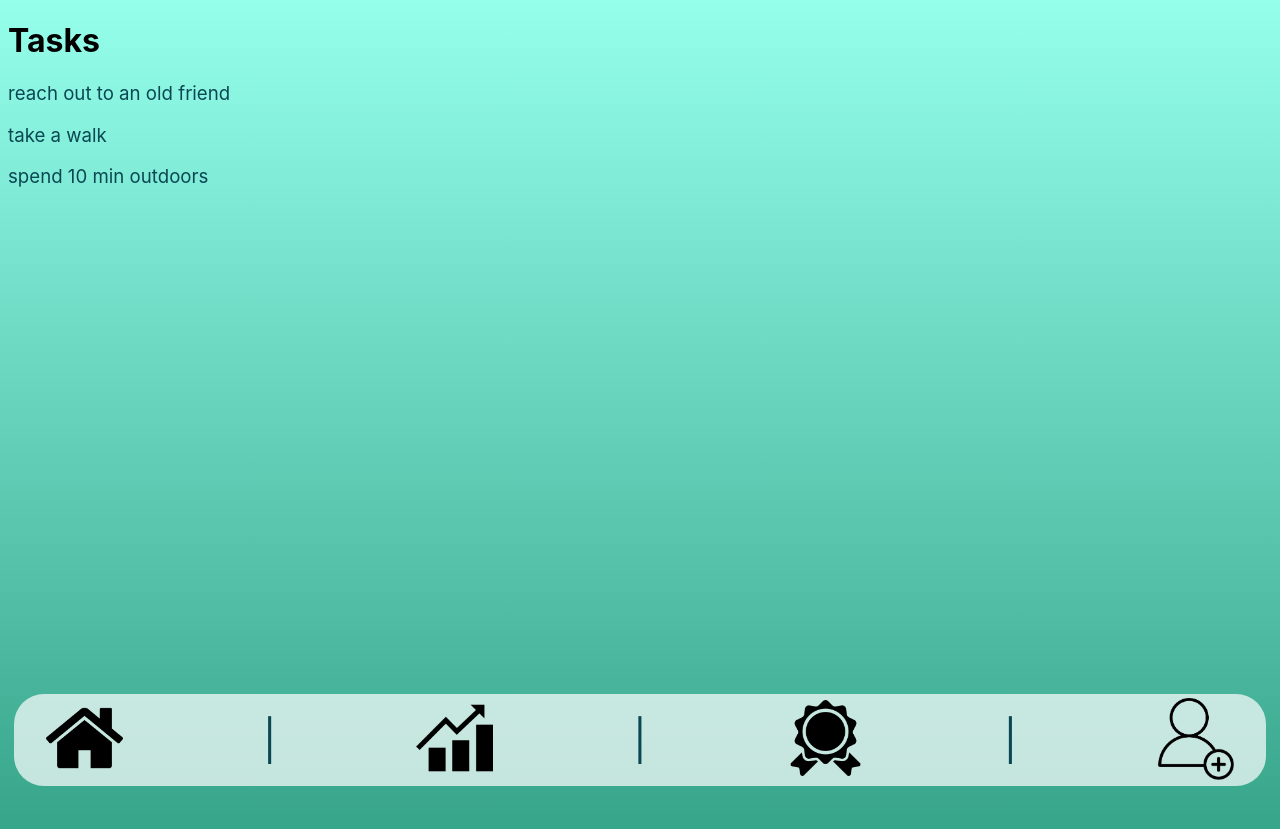
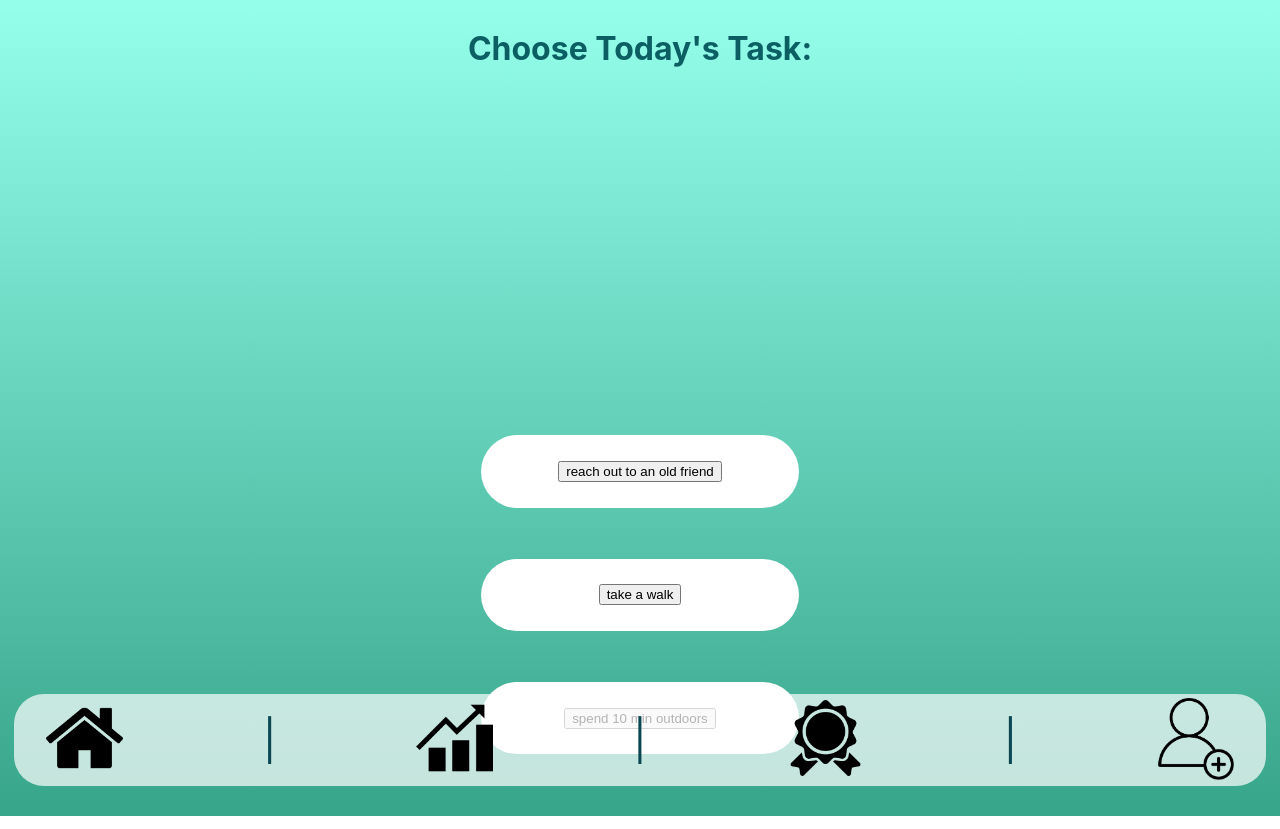
Before and after one commit to zayan-sheikh/equihealth, a React (Create React App) app in the folder frontend_real/: page /tasks in a window 1280 px wide. Built offline with nearby package versions, Linux system fonts and the light colour scheme.

Commit message:
Implemented streak keeping logic.

```diff
--- a/frontend_real/package.json
+++ b/frontend_real/package.json
@@ -9,6 +9,7 @@
     "@testing-library/jest-dom": "^5.17.0",
     "@testing-library/react": "^13.4.0",
     "@testing-library/user-event": "^13.5.0",
+    "date-fns": "^3.6.0",
     "http-proxy-middleware": "^3.0.0",
     "react": "^18.2.0",
     "react-dom": "^18.2.0",
--- a/frontend_real/src/pages/AddFriends.js
+++ b/frontend_real/src/pages/AddFriends.js
@@ -3,7 +3,9 @@ import React from 'react'
 export default function AddFriends() {
   return (
     <div class='container'>
-      <p>Friends</p>
+      <div class="Label">
+          <h1>Add Friends</h1>
+      </div>
     </div>
   )
 }
--- a/frontend_real/src/pages/Home.js
+++ b/frontend_real/src/pages/Home.js
@@ -2,9 +2,11 @@ import React, { useState, useEffect } from 'react';
 import "./Home.css";
 import {Link} from 'react-router-dom'
 import streakimg from '../assets/streakimg.png'
+import differenceInHours from 'date-fns/differenceInHours'
 
 function Home() {
-    const [streak, setStreak] = useState(-1)
+    const [streak, setStreak] = useState()
+    var user = {};
 
     useEffect(() => {
         const fetchStreak = async () => {
@@ -17,11 +19,35 @@ function Home() {
             const json = await response.json()
 
             if (response.ok) {
+                user = json;
                 setStreak(json.streak)
             }
         }
 
         fetchStreak()
+
+        var time = differenceInHours(new Date(), new Date(user.updatedAt));
+
+        if (time > 48) {
+            const myHeaders = new Headers();
+            myHeaders.append("Content-Type", "application/json");
+
+            const raw = JSON.stringify({
+            "streak": 0
+            });
+
+            const requestOptions = {
+            method: "PATCH",
+            headers: myHeaders,
+            body: raw,
+            redirect: "follow"
+            };
+
+            var path = "http://localhost:3001/api/main/";
+            var result = path.concat(user._id);
+
+            fetch(result, requestOptions);
+        }
     }, [])
 
     return (
@@ -31,9 +57,11 @@ function Home() {
                 <p class="greeting"> Hello, User!</p>
             </div>
 
-            <div class="header">
-                <Link to='/tasks' class="userText">View Daily Tasks</Link>
-            </div>
+            <Link to='/tasks' class="userText">
+                <div class="header">
+                    <p>View Daily Tasks</p>
+                </div>
+            </Link>
 
             <div style={{ display: 'flex', flexDirection: 'column', alignItems: 'center', justifyContent: 'center' }}>
                 <div  style={{ display: 'flex', alignItems: 'center', justifyContent: 'center' }}>
--- a/frontend_real/src/pages/Leaderboard.js
+++ b/frontend_real/src/pages/Leaderboard.js
@@ -5,7 +5,9 @@ import dummypfp2 from '../assets/dummypfp2.jpeg'
 export default function Leaderboard() {
   return (
     <div class='container'>
-      <h1>Leaderboard</h1>
+      <div class="Label">
+          <h1>Leaderboard</h1>
+      </div>
       <div class ='leaderboard-item' style={{ display: 'flex', alignItems: 'center', justifyContent: 'center' }}>
                 <img src={dummypfp} alt="Chloe's Profile Picture" style={{ width: '12vw', height: 'auto' }}></img>
           <p>Chloe & 'Unicorn Name'</p>
--- a/frontend_real/src/pages/Stats.js
+++ b/frontend_real/src/pages/Stats.js
@@ -43,13 +43,6 @@ function Stats() {
 
         <div class="Label">
             <h1>YOUR STATS</h1>
-        </div>
-        <div class="Label">
-            <p>{user.water}</p>
-            <p>{user.exercise}</p>
-            <p>{user.food}</p>
-            <p>{user.brain}</p>
-            <p>{user.connect}</p>
         </div>
 
         <div class="Graph">
--- a/frontend_real/src/pages/Tasks.css
+++ b/frontend_real/src/pages/Tasks.css
@@ -4,4 +4,33 @@ body {
 
 .tasks-background {
     height: 100vh;
+    display: flex;
+    flex-direction: column;
+    align-items: center;
+    justify-content: start;
 }
+
+.task-list {
+    display: flex;
+    flex-direction: column;
+    align-items: center;
+    justify-content: start;
+    margin-top: 40vh;
+}
+
+.task {
+    background-color: white;
+    padding: 2vw;
+    margin: 2vw;
+    border-radius: 40px;
+    width: 100%;
+    display: flex;
+    flex-direction: row;
+    justify-content: center;
+    align-items: center;
+    /* padding-bottom: 100px; */
+}
+
+.task > p {
+    color: rgb(11, 95, 99);
+}
--- a/frontend_real/src/pages/Tasks.js
+++ b/frontend_real/src/pages/Tasks.js
@@ -1,7 +1,9 @@
 import React from 'react'
 import "./Tasks.css"
+import differenceInHours from 'date-fns/differenceInHours'
 
 function Tasks() {
+  // WARNING: if you change any of these, make sure to carry out the change in "category" function as well.
   const taskArray = ["drink water", "take a walk", "go on a run",
                     "read a book", "journal", "reach out to an old friend",
                     "message a loved one", "cook a healthy meal", "spend 10 min outdoors"];
@@ -18,15 +20,125 @@ function Tasks() {
     task3 = Math.floor(Math.random() * taskArray.length);
   }
 
+  const category = (task) => {
+    switch(task) {
+      case "drink water":
+        return "water";
+      case "take a walk":
+        return "exercise";
+      case "go on a run":
+        return "exercise";
+      case "read a book":
+        return "brain";
+      case "journal":
+        return "brain";
+      case "reach out to an old friend":
+        return "connect";
+      case "message a loved one":
+        return "connect";
+      case "cook a healthy meal":
+        return "food";
+      case "spend 10 min outdoors":
+        return "exercise";
+    }
+  }
+
+  var user = {_id: "", streak: 0};
+  // var id = "";
+  // var streak = 0;
+
+  const fetchStreak = async () => {
+    const requestOptions = {
+        method: "GET",
+        redirect: "follow"
+    };
+    const response = await fetch("http://localhost:3001/api/main", requestOptions)
+    const json = await response.json()
+
+    if (response.ok) {
+        // id = json._id
+        // streak = json.streak
+        user = json
+        return json.streak
+    }
+}
+
+  // tells us whether we should increase the streak or not
+  // returns a boolean. true = we should increase, false = we shouldn't increase
+  const incStreak = () => {
+    var time = differenceInHours(new Date(), new Date(user.updatedAt));
+
+    return time >= 24;
+  }
+
+  const taskPressed = async (taskNo) => {
+    var cat = "";
+    console.log(taskArray[taskNo]);
+    cat = category(taskArray[taskNo]);
+    // cat is the correct category of task completed!
+
+    var streak = -1;
+    streak = await fetchStreak();
+    if (incStreak()) {
+      streak++;
+    }
+
+    const myHeaders = new Headers();
+    myHeaders.append("Content-Type", "application/json");
+
+    var raw = "";
+
+    console.log(cat);
+
+    switch(cat) {
+      case "water":
+        raw = JSON.stringify({"streak": streak, "water": user.water + 1});
+        break;
+      case "food":
+        raw = JSON.stringify({"streak": streak, "food": user.food + 1});
+        break;
+      case "exercise":
+        raw = JSON.stringify({"streak": streak, "exercise": user.exercise + 1});
+        break;
+      case "connect":
+        raw = JSON.stringify({"streak": streak, "connect": user.connect + 1});
+        break;
+      case "brain":
+        raw = JSON.stringify({"streak": streak, "brain": user.brain + 1});
+        break;
+    }
+
+    const requestOptions = {
+      method: "PATCH",
+      headers: myHeaders,
+      body: raw,
+      redirect: "follow"
+    };
+
+
+    var path = "http://localhost:3001/api/main/";
+    var result = path.concat(user._id);
+    const response = await fetch(result, requestOptions)
+
+  }
+
   return (
     <div className="tasks-background">
-      <h1>Tasks</h1>
+      <div class="Label">
+        <h1>Choose Today's Task:</h1>
+      </div>
 
       <div className="task-list">
         <div className="task">
-          <p>{taskArray[task1]}</p>
-          <p>{taskArray[task2]}</p>
-          <p>{taskArray[task3]}</p>
+          <button title="task1" onClick={() => taskPressed(task1)}>{taskArray[task1]}</button>
+        </div>
+
+        <div className="task">
+          <button title="task1" onClick={() => taskPressed(task2)}>{taskArray[task2]}</button>
+        </div>
+
+        <div className="task">
+          <button title="task1" onClick={() => taskPressed(task3)}>{taskArray[task3]}</button>
         </div>
       </div>
     </div>
```
Also changed, not shown: 2 other files (tests, documents, lock files or other folders).
